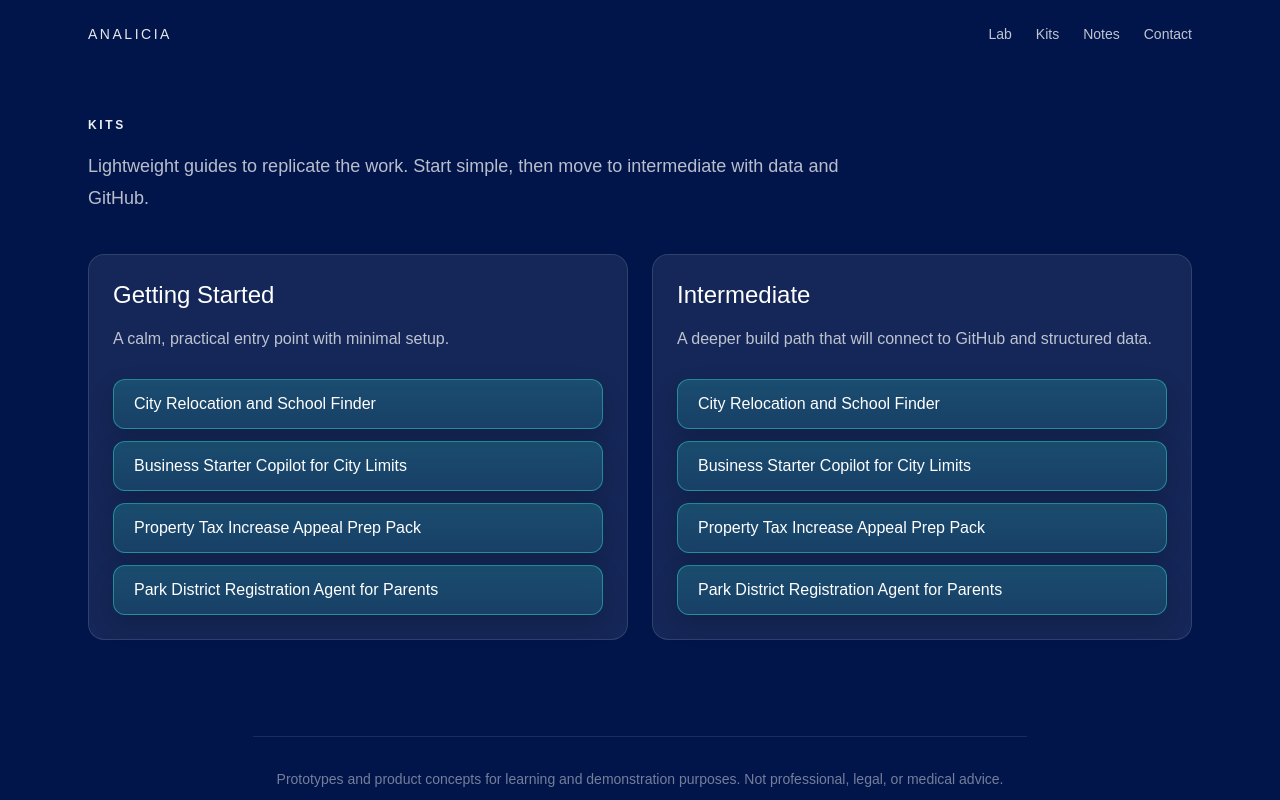
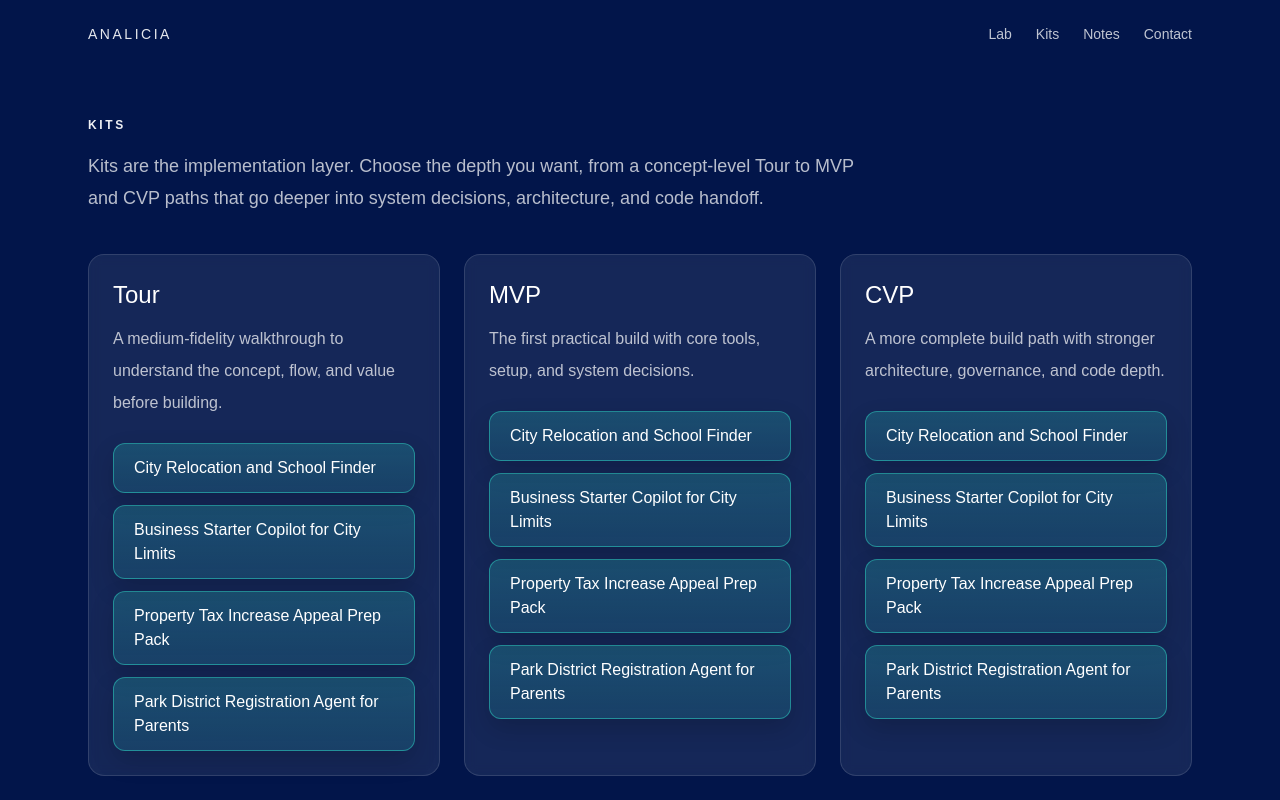
Before and after one commit to EverydayClarityLab/everyday-clarity-lab, a Next.js app: page /kits in a window 1280 px wide. Shown: the top 800 px of the page. Built offline with nearby package versions, Linux system fonts and the light colour scheme.

Commit message:
Clarify Kits and Labs structure with Tour, MVP, and CVP (#1)
* Update kits and labs cards to Tour, MVP, and CVP

* Clarify labs and kits site structure

```diff
--- a/app/kits/page.tsx
+++ b/app/kits/page.tsx
@@ -1,10 +1,22 @@
 // app/kits/page.tsx
 
 const labs = [
-  { title: "City Relocation and School Finder", slug: "city-relocation-school-finder" },
-  { title: "Business Starter Copilot for City Limits", slug: "business-starter-copilot" },
-  { title: "Property Tax Increase Appeal Prep Pack", slug: "property-tax-appeal-prep-pack" },
-  { title: "Park District Registration Agent for Parents", slug: "park-district-registration-agent" },
+  {
+    title: "City Relocation and School Finder",
+    slug: "city-relocation-school-finder",
+  },
+  {
+    title: "Business Starter Copilot for City Limits",
+    slug: "business-starter-copilot",
+  },
+  {
+    title: "Property Tax Increase Appeal Prep Pack",
+    slug: "property-tax-appeal-prep-pack",
+  },
+  {
+    title: "Park District Registration Agent for Parents",
+    slug: "park-district-registration-agent",
+  },
 ];
 
 export default function KitsPage() {
@@ -14,16 +26,34 @@ export default function KitsPage() {
         <p className="micro-label">Kits</p>
 
         <p className="max-w-3xl text-lg leading-8 text-white/72">
-          Lightweight guides to replicate the work. Start simple, then move to
-          intermediate with data and GitHub.
+          Kits are the implementation layer. Choose the depth you want, from a
+          concept-level Tour to MVP and CVP paths that go deeper into system
+          decisions, architecture, and code handoff.
         </p>
       </header>
 
-      <section className="mt-10 grid gap-6 md:grid-cols-2">
+      <section className="mt-10 grid gap-6 md:grid-cols-2 xl:grid-cols-3">
         <div className="card p-6">
-          <h2 className="text-2xl font-medium text-white">Getting Started</h2>
+          <h2 className="text-2xl font-medium text-white">Tour</h2>
           <p className="mt-3 leading-8 text-white/72">
-            A calm, practical entry point with minimal setup.
+            A medium-fidelity walkthrough to understand the concept, flow, and
+            value before building.
+          </p>
+
+          <div className="mt-6 grid gap-3">
+            {labs.map((lab) => (
+              <a key={lab.slug} className="btn-secondary" href={`/labs/${lab.slug}`}>
+                {lab.title}
+              </a>
+            ))}
+          </div>
+        </div>
+
+        <div className="card p-6">
+          <h2 className="text-2xl font-medium text-white">MVP</h2>
+          <p className="mt-3 leading-8 text-white/72">
+            The first practical build with core tools, setup, and system
+            decisions.
           </p>
 
           <div className="mt-6 grid gap-3">
@@ -40,9 +70,10 @@ export default function KitsPage() {
         </div>
 
         <div className="card p-6">
-          <h2 className="text-2xl font-medium text-white">Intermediate</h2>
+          <h2 className="text-2xl font-medium text-white">CVP</h2>
           <p className="mt-3 leading-8 text-white/72">
-            A deeper build path that will connect to GitHub and structured data.
+            A more complete build path with stronger architecture, governance,
+            and code depth.
           </p>
 
           <div className="mt-6 grid gap-3">
@@ -58,7 +89,6 @@ export default function KitsPage() {
           </div>
         </div>
       </section>
-
     </main>
   );
 }
--- a/app/labs/page.tsx
+++ b/app/labs/page.tsx
@@ -34,8 +34,9 @@ export default function LabsPage() {
         <p className="micro-label">Lab</p>
 
         <p className="max-w-3xl text-lg leading-8 text-white/72">
-          Product concepts with guided tours, governance thinking, and practical
-          build kits.
+          Labs help visitors understand the idea, problem framing, and
+          user-facing experience. Kits go deeper into how each concept is
+          built.
         </p>
       </header>
 
@@ -56,20 +57,19 @@ export default function LabsPage() {
                   className="btn-secondary"
                   href={`/kits/getting-started/${lab.slug}`}
                 >
-                  Getting Started
+                  View MVP
                 </a>
                 <a
                   className="btn-secondary"
                   href={`/kits/intermediate/${lab.slug}`}
                 >
-                  Intermediate
+                  View CVP
                 </a>
               </div>
             </div>
           </div>
         ))}
       </section>
-
     </main>
   );
 }
```
Also changed, not shown: 1 other file (tests, documents, lock files or other folders).
